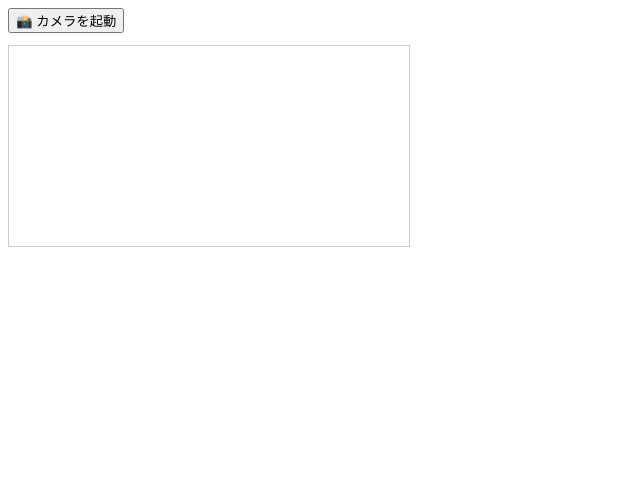
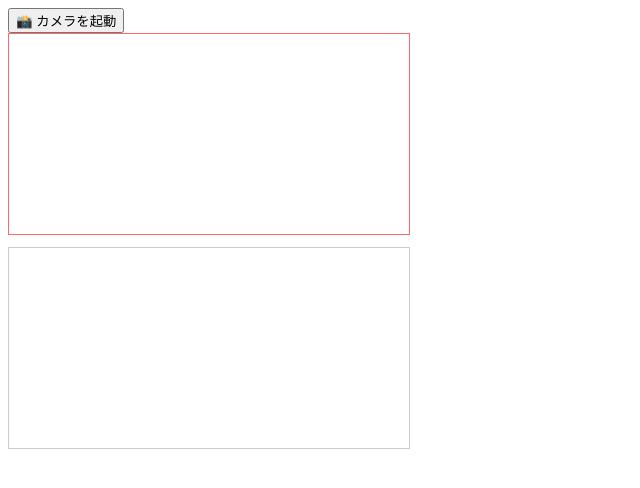
Before and after one commit to ikachan-desuyo/holoca_list_repo, a Vue app: page / in a window 1280 px wide. Shown: the top 488 px of the page, without its empty margins (0-640 px from the left). Built offline with nearby package versions, Linux system fonts and the light colour scheme.

Commit message:
update debug

```diff
--- a/src/components/CameraView.vue
+++ b/src/components/CameraView.vue
@@ -1,12 +1,13 @@
 <template>
   <div>
     <button v-if="!cameraActive" @click="startCamera">📸 カメラを起動</button>
+    <!-- デバッグ用にvideoを表示 -->
     <video
       ref="videoRef"
       autoplay
       muted
       playsinline
-      style="display:none"
+      style="display:block; width:100%; max-width:400px; border:1px solid #f66; margin-bottom:8px;"
     ></video>
     <canvas
       ref="canvasRef"
@@ -25,21 +26,21 @@ let stream: MediaStream | null = null
 
 async function startCamera() {
   try {
-    // 背面カメラを優先
     stream = await navigator.mediaDevices.getUserMedia({
       video: { facingMode: { exact: "environment" } }
     })
     if (videoRef.value) {
       videoRef.value.srcObject = stream
+      await videoRef.value.play() // ← 追加
       cameraActive.value = true
       startDrawingLoop()
     }
   } catch (err) {
-    // 背面カメラがなければ通常カメラ
     try {
       stream = await navigator.mediaDevices.getUserMedia({ video: true })
       if (videoRef.value) {
         videoRef.value.srcObject = stream
+        await videoRef.value.play() // ← 追加
         cameraActive.value = true
         startDrawingLoop()
       }
```
